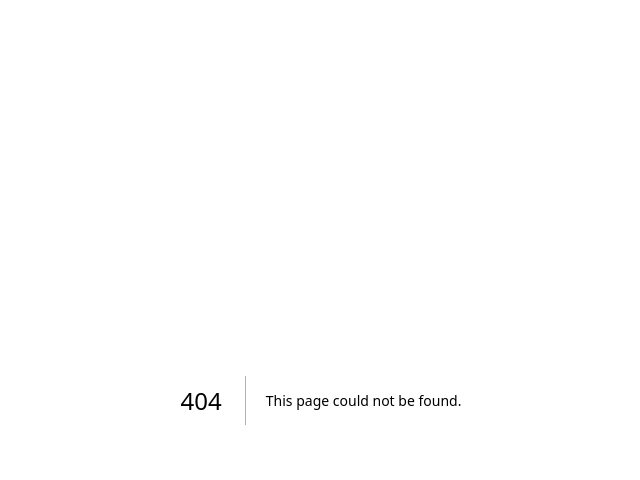
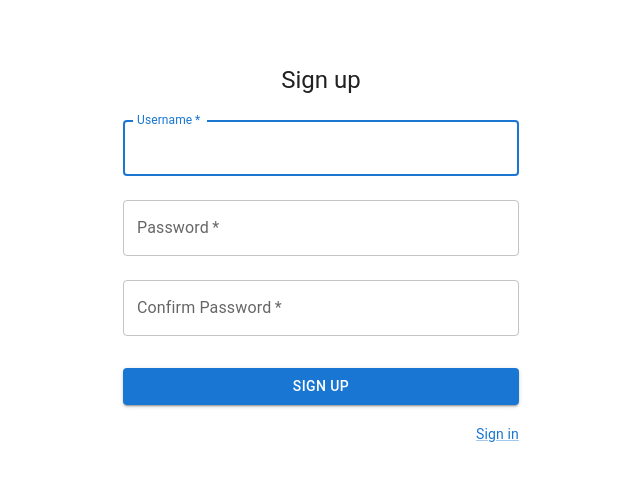
Before and after one commit to iwase22334/simplechat, a Next.js app in the folder simplechat/: page /register in a window 1280 px wide. Before the commit this address had no page. Shown: the top 480 px of the page, without its empty margins (319-959 px from the left). Built offline with nearby package versions, Linux system fonts and the light colour scheme.

Commit message:
add register form

```diff
--- a/simplechat/components/Login.tsx
+++ b/simplechat/app/Login.tsx
@@ -1,16 +1,15 @@
 'use client';
 
 import * as React from 'react';
-import Avatar from '@mui/material/Avatar';
 import Button from '@mui/material/Button';
 import CssBaseline from '@mui/material/CssBaseline';
 import TextField from '@mui/material/TextField';
 import Box from '@mui/material/Box';
-import LockOutlinedIcon from '@mui/icons-material/LockOutlined';
 import Typography from '@mui/material/Typography';
 import Container from '@mui/material/Container';
 import Alert from '@mui/material/Alert';
 import {useRouter} from 'next/navigation'
+import {Grid, Link} from '@/node_modules/@mui/material/index';
 
 export default function Login() {
   const [loginFailed, setLoginFailed] = React.useState(false)
@@ -94,6 +93,13 @@ export default function Login() {
             Sign In
           </Button>
         </Box>
+        <Grid container justifyContent="flex-end">
+          <Grid item>
+            <Link href="/register" variant="body2">
+              Sign up
+            </Link>
+          </Grid>
+        </Grid>
         {
           loginFailed &&
             <Alert severity="error">Login failed!</Alert>
--- a/simplechat/app/chat/page.tsx
+++ b/simplechat/app/chat/page.tsx
@@ -2,8 +2,8 @@
 import React from "react";
 import {Chat, Send} from '@mui/icons-material/index';
 import {Box, IconButton, TextField} from '@mui/material/index';
-import ChatTextField from '../../components/ChatTextField'
-import ChatMessageList from '../../components/ChatMessageList'
+import ChatTextField from './ChatTextField'
+import ChatMessageList from './ChatMessageList'
 import {useEffect, useRef, useState} from 'react';
 
 export default function Home() {
--- a/simplechat/app/page.tsx
+++ b/simplechat/app/page.tsx
@@ -1,5 +1,5 @@
 import * as React from 'react'
-import Login from '../components/Login'
+import Login from './Login'
 
 export default function Home() {
   return (
--- /dev/null
+++ b/simplechat/app/register/page.tsx
@@ -0,0 +1,172 @@
+'use client';
+
+import * as React from 'react';
+import Button from '@mui/material/Button';
+import CssBaseline from '@mui/material/CssBaseline';
+import TextField from '@mui/material/TextField';
+import Box from '@mui/material/Box';
+import Typography from '@mui/material/Typography';
+import Container from '@mui/material/Container';
+import Alert from '@mui/material/Alert';
+import {useRouter} from 'next/navigation'
+import {Grid, Link} from '@mui/material/index';
+
+const MinPasswordLength = 6;
+const MaxPasswordLength = 32;
+const MinUserNameLength = 3;
+const MaxUserNameLength = 16;
+
+export default function Login() {
+  const [registerFailed, setRegisterFailed] = React.useState(false)
+  const [passwordMismatch, setPasswordMismatch] = React.useState(false)
+  const [invalidUserNameLength, setInvalidUserNameLength] = React.useState(false)
+  const [invalidPasswordLength, setInvalidPasswordLength] = React.useState(false)
+
+  const [loggedin, setLoggedin] = React.useState(false)
+  const router = useRouter()
+
+  const handleSubmit = (event: React.FormEvent<HTMLFormElement>) => {
+    event.preventDefault();
+    const data = new FormData(event.currentTarget);
+    const username = data.get('username')
+    const password = data.get('password')
+    const confirm_password = data.get('confirm-password')
+
+    if (password != confirm_password) {
+      setPasswordMismatch(true)
+      return
+    } else {
+      setPasswordMismatch(false)
+    }
+
+    if (username!.length > MaxUserNameLength) {
+      setInvalidUserNameLength(true)
+      return
+    } else {
+      setInvalidUserNameLength(false)
+    }
+
+    if (username!.length < MinUserNameLength) {
+      setInvalidUserNameLength(true)
+      return
+    } else {
+      setInvalidUserNameLength(false)
+    }
+
+    if (password!.length > MaxPasswordLength) {
+      setInvalidPasswordLength(true)
+      return
+    } else {
+      setInvalidPasswordLength(false)
+    }
+
+    if (password!.length < MinPasswordLength) {
+      setInvalidPasswordLength(true)
+      return
+    } else {
+      setInvalidPasswordLength(false)
+    }
+
+    const body_data = {"user_id": username, "password": password}
+    fetch("http://localhost:8080/api/v1/auth/register", {
+      mode: 'cors',
+      credentials: 'include',
+      method: 'POST',
+      headers: {'Content-Type': 'application/json'},
+      body: JSON.stringify(body_data),
+    }).then((response)=> {
+      if (response.ok) {
+        setLoggedin(true)
+      } else {
+        setRegisterFailed(true)
+      }
+    });
+  };
+
+  React.useEffect(() => {
+    if (loggedin) {
+      router.push('/')
+    }
+  }, [loggedin])
+
+  return (
+    <Container maxWidth="xs">
+      <CssBaseline />
+      <Box
+        sx={{
+          marginTop: 8,
+          display: 'flex',
+          flexDirection: 'column',
+          alignItems: 'center',
+        }}
+      >
+        <Typography component="h1" variant="h5">
+          Sign up
+        </Typography>
+        <Box component="form" onSubmit={handleSubmit} noValidate sx={{ mt: 1 }}>
+          <TextField
+            margin="normal"
+            required
+            fullWidth
+            id="username"
+            label="Username"
+            name="username"
+            inputProps={{ minLength: MinUserNameLength, maxLength: MaxUserNameLength }}
+            autoFocus
+          />
+          <TextField
+            margin="normal"
+            required
+            fullWidth
+            id="password"
+            label="Password"
+            name="password"
+            type="password"
+            inputProps={{ minLength: MinPasswordLength, maxLength: MaxPasswordLength }}
+          />
+          <TextField
+            margin="normal"
+            required
+            fullWidth
+            id="confirm-password"
+            label="Confirm Password"
+            name="confirm-password"
+            type="password"
+            inputProps={{ minLength: MinPasswordLength, maxLength: MaxPasswordLength }}
+          />
+          <Button
+            type="submit"
+            fullWidth
+            variant="contained"
+            sx={{ mt: 3, mb: 2 }}
+          >
+            Sign Up
+          </Button>
+        </Box>
+        <Grid container justifyContent="flex-end">
+          <Grid item>
+            <Link href="/" variant="body2">
+              Sign in
+            </Link>
+          </Grid>
+        </Grid>
+        {
+          registerFailed &&
+            <Alert severity="error">登録失敗</Alert>
+        }
+        {
+          passwordMismatch &&
+            <Alert severity="error">パスワードが一致しません</Alert>
+        }
+        {
+          invalidUserNameLength &&
+            <Alert severity="error">usernameは{MinUserNameLength}~{MaxUserNameLength}文字で入力してください</Alert>
+        }
+        {
+          invalidPasswordLength &&
+            <Alert severity="error">passwordは{MinPasswordLength}~{MaxPasswordLength}文字で入力してください</Alert>
+        }
+      </Box>
+    </Container>
+  );
+}
```
Also changed, not shown: simplechat/app/chat/ChatMessageList.tsx (renamed from simplechat/components/ChatMessageList.tsx), simplechat/app/chat/ChatTextField.tsx (renamed from simplechat/components/ChatTextField.tsx).
